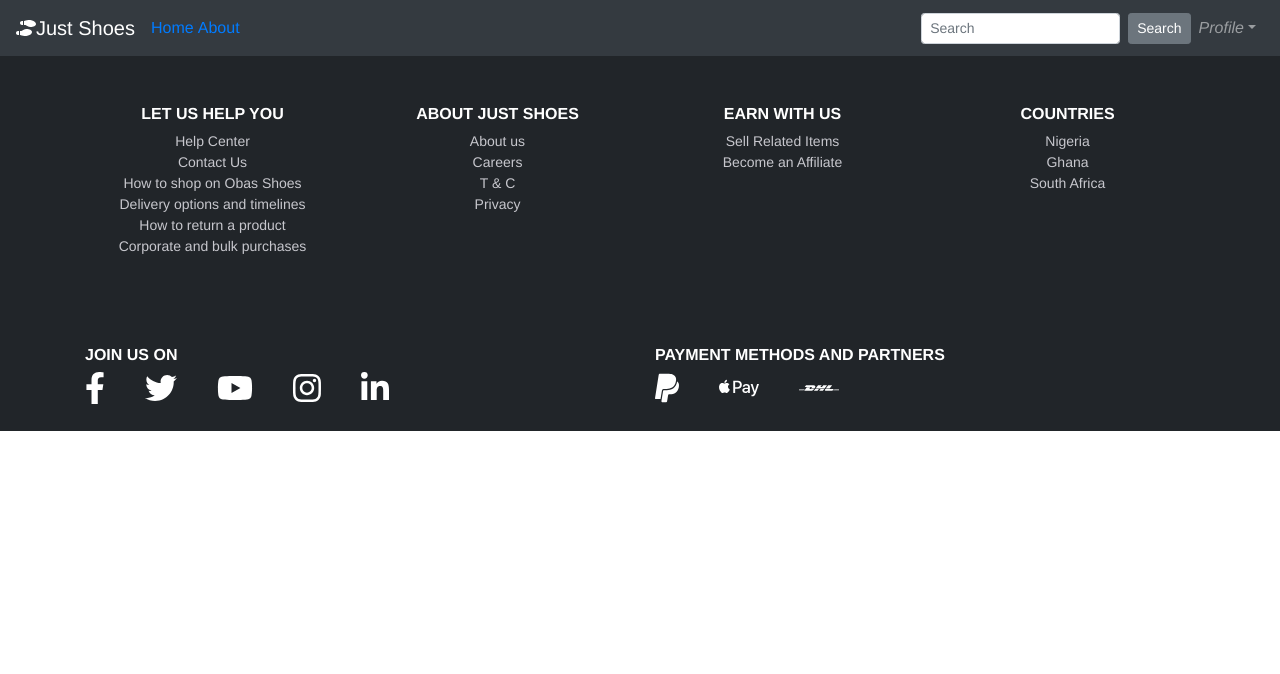
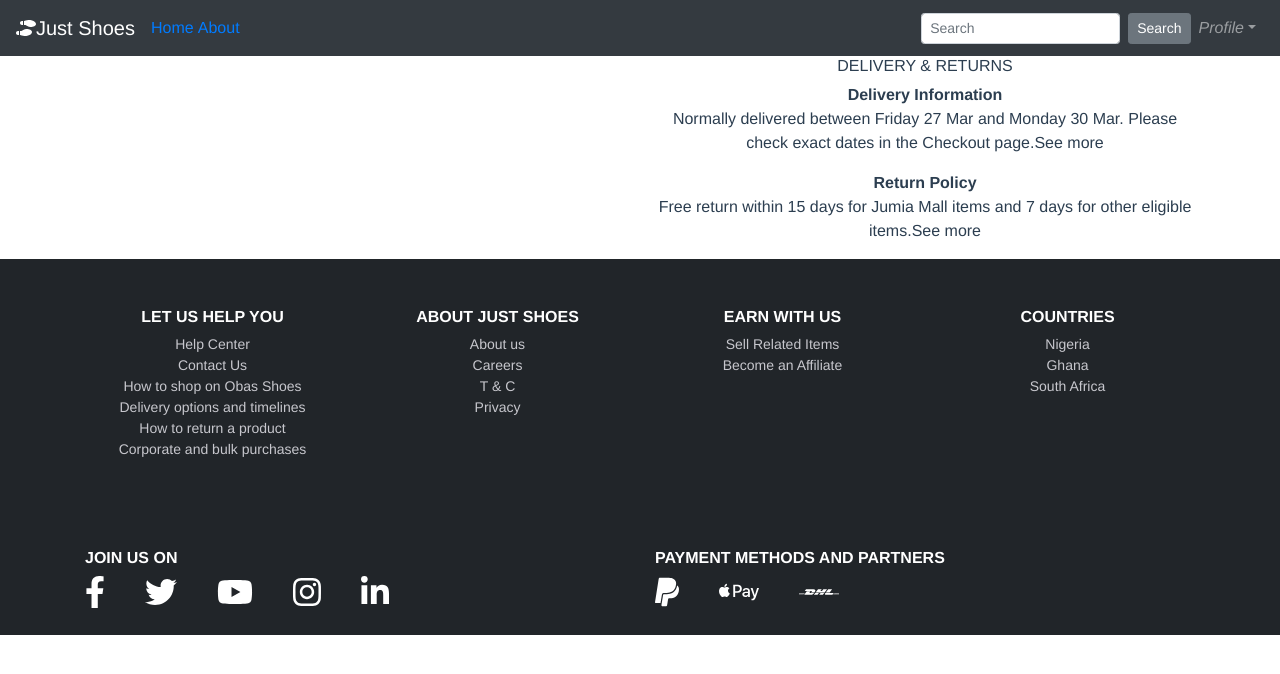
Before and after one commit to obas101/Shopping-Store-Vue, a Vue app: page /productinfo in a window 1280 px wide. Shown: the top 674 px of the page. Built offline with nearby package versions, Linux system fonts and the light colour scheme.

Commit message:
products

```diff
--- a/src/components/Products.vue
+++ b/src/components/Products.vue
@@ -6,6 +6,7 @@
                 v-bind:key="display.id" v-for="display in proInfo"
                 >
                 <productsItem v-bind:proInfo="display"/>
+
             </b-card>
         </div>
 
--- a/src/components/ProductsItem.vue
+++ b/src/components/ProductsItem.vue
@@ -7,7 +7,7 @@ n<template>
         <p>
            &#8358;{{proInfo.price}}
         </p>
-        <b-button variant="success">Buy Now</b-button>    </div>
+        <b-button variant="success"><router-link to="/productinfo">Buy Now</router-link></b-button>    </div>
 </template>
 
 <script>
--- a/src/router/index.js
+++ b/src/router/index.js
@@ -1,7 +1,6 @@
 import Vue from 'vue'
 import VueRouter from 'vue-router'
 import Home from '../views/Home.vue'
-
 Vue.use(VueRouter)
 
 const routes = [
@@ -17,6 +16,11 @@ const routes = [
     // this generates a separate chunk (about.[hash].js) for this route
     // which is lazy-loaded when the route is visited.
     component: () => import(/* webpackChunkName: "about" */ '../views/About.vue')
+  },
+  {
+    path: '/productinfo',
+    name: 'ProductInfo',
+    component: () => import('../views/ProductInfo.vue')
   }
 ]
 
--- a/src/views/ProductInfo.vue
+++ b/src/views/ProductInfo.vue
@@ -1,15 +1,35 @@
 <template>
     <b-container class="bv-example-row">
   <b-row>
-    <b-col>1 of 2</b-col>
-    <b-col>2 of 2</b-col>
+    <b-col>
+
+    </b-col>
+
+
+
+    <b-col><h6>DELIVERY & RETURNS</h6>
+        <strong>Delivery Information</strong>
+            <p>Normally delivered between Friday 27 Mar and Monday 30 Mar.
+                Please check exact dates in the Checkout page.See more</p>
+
+        <strong>Return Policy</strong>
+            <p>Free return within 15 days for Jumia Mall items
+                 and 7 days for other eligible items.See more</p>
+    </b-col>
   </b-row>
 </b-container>
 </template>
 
 <script>
+
 export default {
-    name: 'ProductInfo'
+    name: 'ProductInfo',
+    components: {
+
+    },
+    props: [
+        'proinfo'
+    ]
 }
 </script>
 
```
